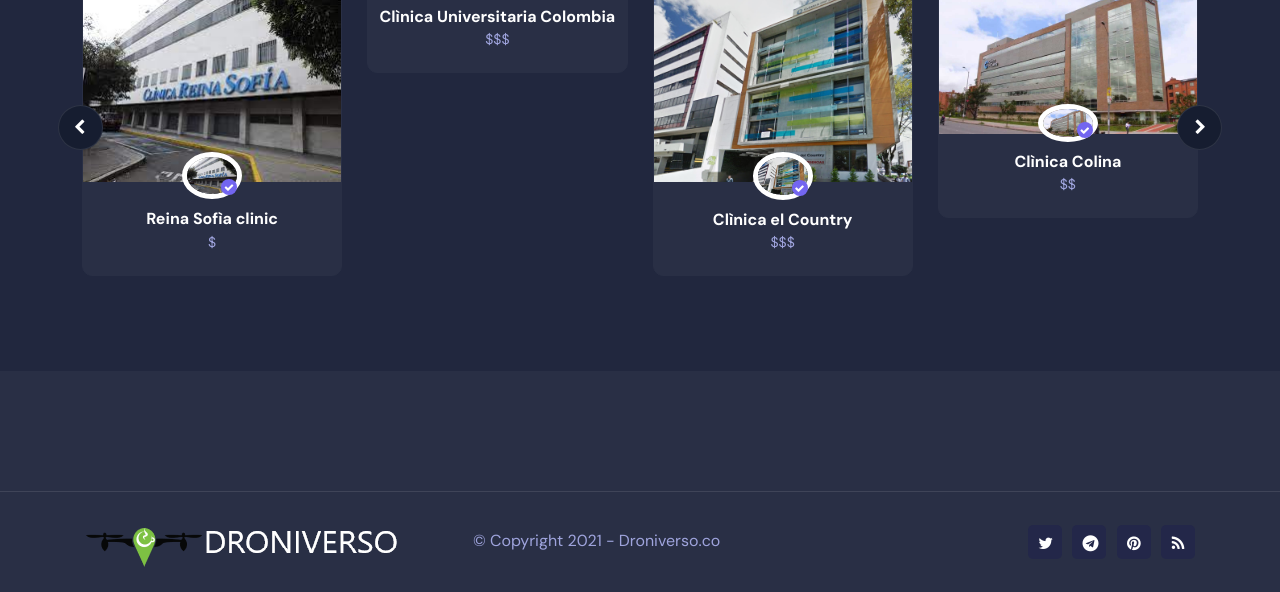
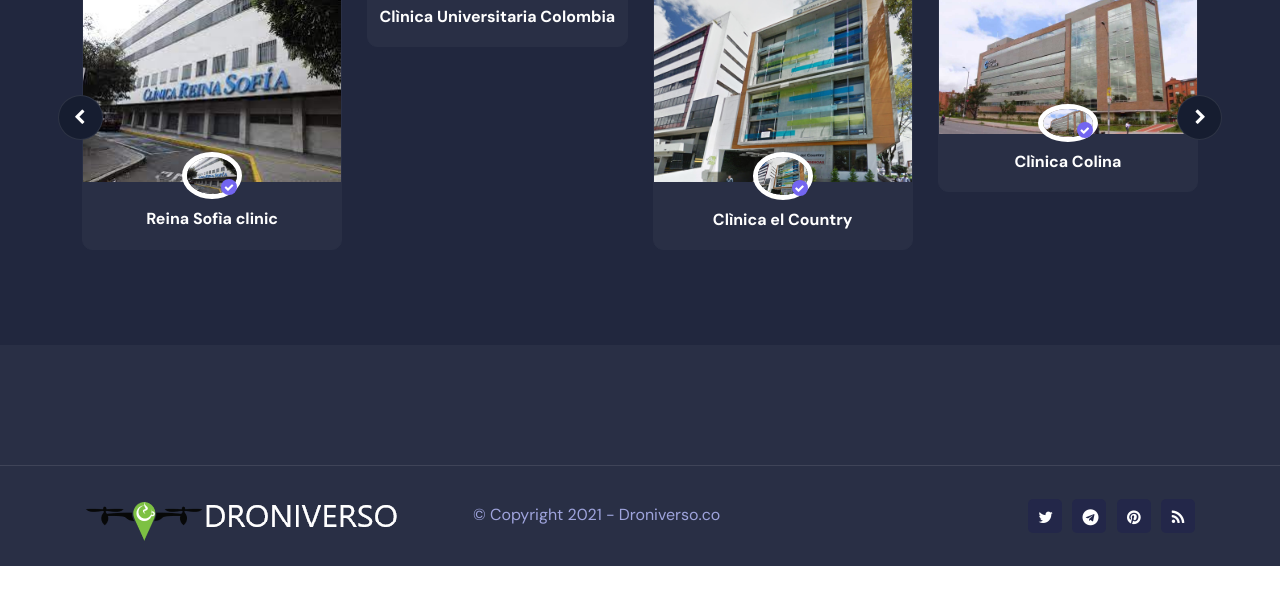
Before and after one commit to arturolopm/droniverso.co, a plain HTML site: page index.html in a window 1280 px wide. Shown: the part 2123-2715 px from the top of the page. After the commit the page ends 2689 px from the top, so only its background shows below. Drawn offline with Linux system fonts and the light colour scheme; animation ran at ten frames a second.

Commit message:
minor changes index

```diff
--- a/index.html
+++ b/index.html
@@ -823,7 +823,7 @@
                                 </div>
                                 <div class="nft_coll_info">
                                     <a href="#"><h4>Reina Sofìa clinic</h4></a>
-                                    <span>$</span>
+                                    <span></span>
                                 </div>
                             </div>
 
@@ -837,7 +837,7 @@
                                 </div>
                                 <div class="nft_coll_info">
                                     <a href="#"><h4>Clìnica Universitaria Colombia</h4></a>
-                                    <span>$$$</span>
+                                    <span></span>
                                 </div>
                             </div>
 
@@ -851,7 +851,7 @@
                                 </div>
                                 <div class="nft_coll_info">
                                     <a href="#"><h4>Clìnica el Country</h4></a>
-                                    <span>$$$</span>
+                                    <span></span>
                                 </div>
                             </div>
 
@@ -865,7 +865,7 @@
                                 </div>
                                 <div class="nft_coll_info">
                                     <a href="#"><h4>Clìnica Colina</h4></a>
-                                    <span>$$</span>
+                                    <span></span>
                                 </div>
                             </div>
 
@@ -893,7 +893,7 @@
                                 </div>
                                 <div class="nft_coll_info">
                                     <a href="#"><h4>Country Clinic</h4></a>
-                                    <span>$$</span>
+                                    <span></span>
                                 </div>
                             </div>
 
```
